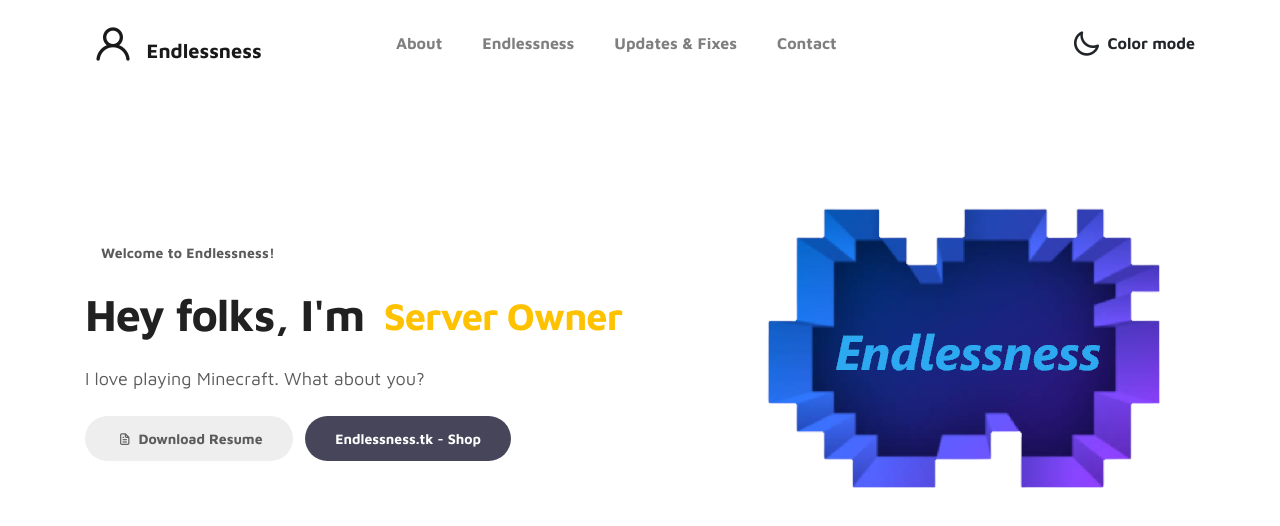
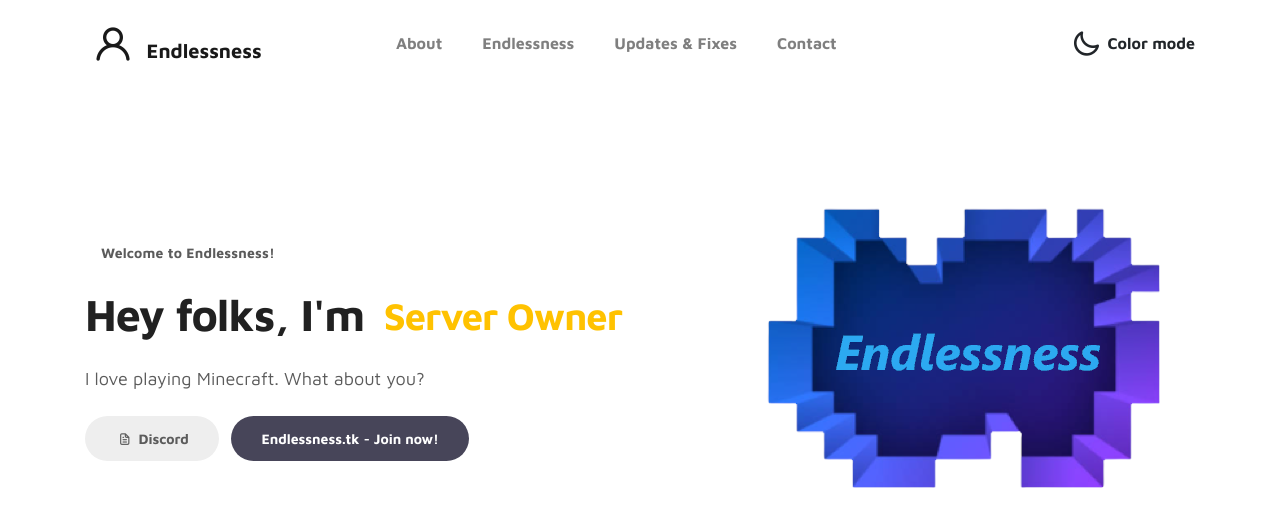
Before and after one commit to aboutdebtlessflea/aboutdebtlessflea.github.io, a plain HTML site: page index.html in a window 1280 px wide. Drawn offline with Linux system fonts and the light colour scheme.

Commit message:
1version_fixes

```diff
--- a/index.html
+++ b/index.html
@@ -83,8 +83,8 @@
                           <p>I love playing Minecraft. What about you?</p>
 
                           <div class="custom-btn-group mt-4">
-                              <a href="https://discord.gg/znedTUk3xp" class="btn mr-lg-2 custom-btn"><i class='uil uil-file-alt'></i> Download Resume</a>
-                              <a href="https://endlessnesstkshop.github.io/" class="btn custom-btn custom-btn-bg custom-btn-link">Endlessness.tk - Shop</a>
+                              <a href="https://discord.gg/znedTUk3xp" class="btn mr-lg-2 custom-btn"><i class='uil uil-file-alt'></i> Discord</a>
+                              <a href="#" class="btn custom-btn custom-btn-bg custom-btn-link">Endlessness.tk - Join now!</a>
                           </div>
                       </div>
                   </div>
```
